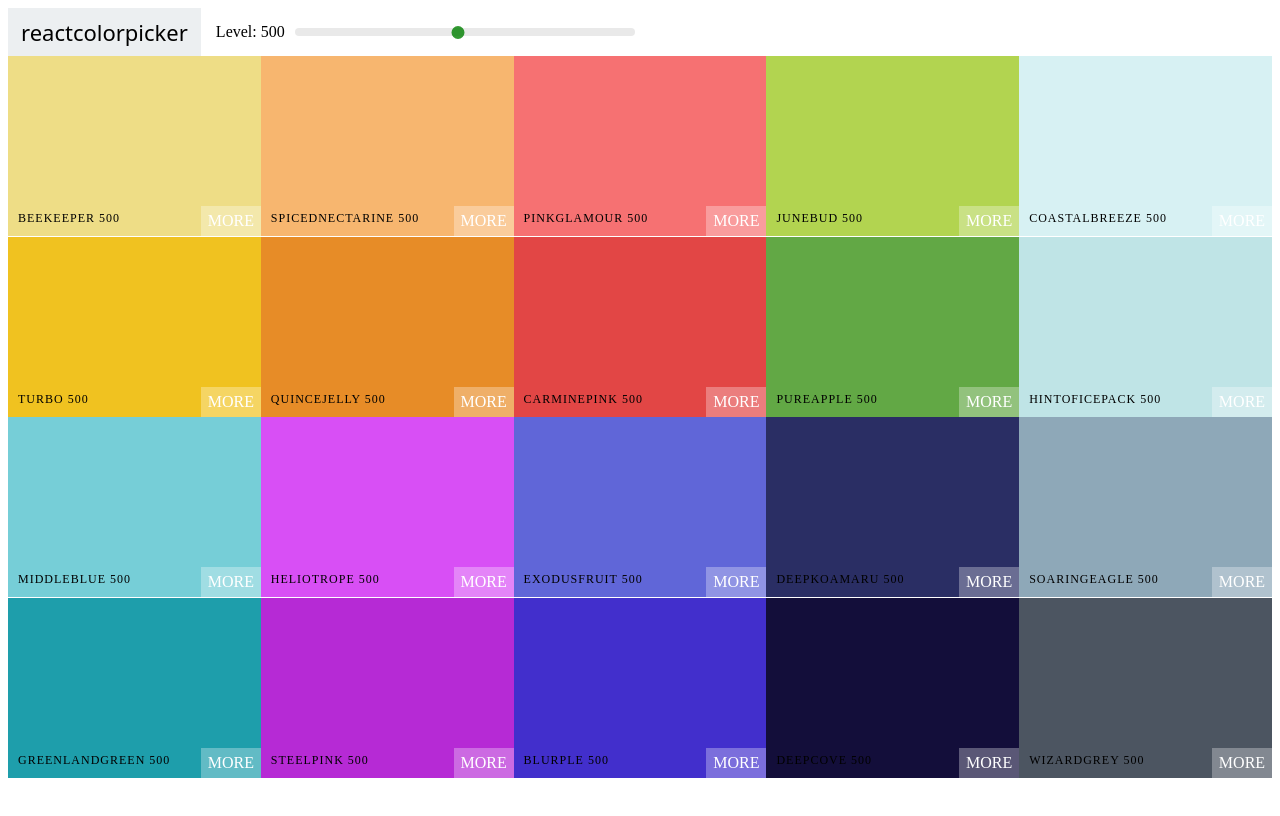
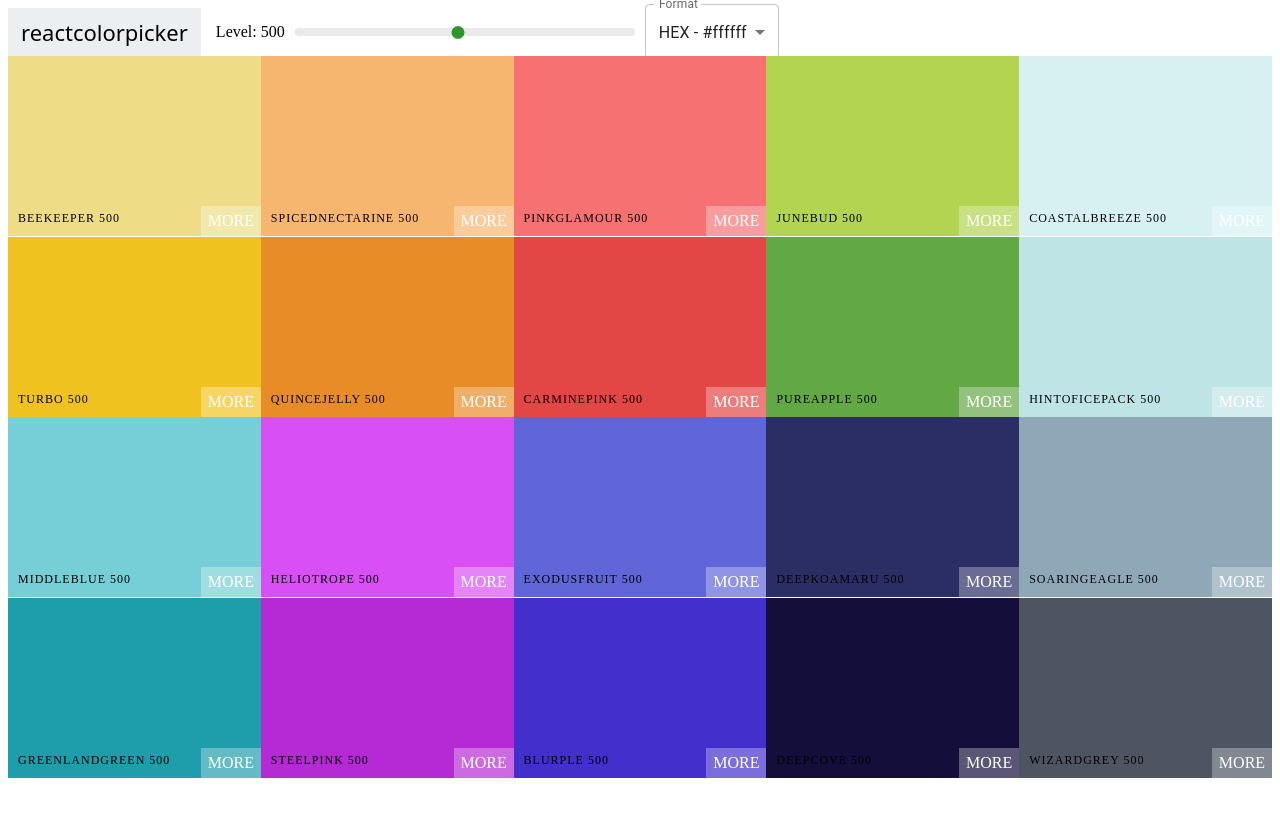
Before and after one commit to sterlingbarton/color-palette, a React (Vite) app in the folder color-palette/: page / in a window 1280 px wide. Built offline with nearby package versions, Linux system fonts and the light colour scheme.

Commit message:
added mui and controlled select, fixed bug in color helpers function

```diff
--- a/color-palette/src/Navbar.jsx
+++ b/color-palette/src/Navbar.jsx
@@ -1,10 +1,19 @@
-import React from 'react'
+import {useState} from 'react'
 import Slider from 'rc-slider';
+import Select from '@mui/material/Select';
+import MenuItem from '@mui/material/MenuItem';
+import FormControl from '@mui/material/FormControl';
+import InputLabel from '@mui/material/InputLabel';
 import 'rc-slider/assets/index.css';
 import './Navbar.css'
 
 
-export default function Navbar({level, changeLevel}) {
+export default function Navbar({level, changeLevel, format, setFormat, changeFormat}) {
+    function handleChange(e){
+        setFormat(e.target.value)
+        changeFormat(e.target.value)
+    }
+
   return (
     <header className='navbar'>
         <div className='logo'>
@@ -16,6 +25,22 @@ export default function Navbar({level, changeLevel}) {
                 <Slider min={100} max={900} step={100} value={level} onChange={changeLevel}/>
             </div>
         </div>
+        <div className='select-container'>
+            <FormControl fullwidth>
+                <InputLabel id="demo-simple-select-label">Format</InputLabel>
+                <Select
+                labelId="select-label"
+                id="format-select"
+                value={format}
+                label="format"
+                onChange={handleChange}
+                >
+                <MenuItem value='hex'>HEX - #ffffff</MenuItem>
+                <MenuItem value='rgb'>RGB - rgb(255,255,255)</MenuItem>
+                <MenuItem value='rgba'>RGBA - rgba(255,255,255,1.0)</MenuItem>
+                </Select>
+            </FormControl>
+        </div>
     </header>
   )
 }
--- a/color-palette/src/Palette.jsx
+++ b/color-palette/src/Palette.jsx
@@ -6,16 +6,23 @@ import './Palette.css'
 
 export default function Palette({palette}) {
     const [level, setLevel] = useState(500)
+    const [format, setFormat] = useState('hex')
+
     const colorBoxes = palette.colors[level].map((color) => {
-        return <ColorBox key={color.name} background={color.hex} name={color.name}/>
+        return <ColorBox key={color.name} background={color[format]} name={color.name}/>
     })
+
+    function changeFormat(value){
+        setFormat(value)
+    }
 
     function changeLevel(level){
         setLevel(level)
     }
+
   return (
     <div className="palette">
-        <Navbar level={level} changeLevel={changeLevel} />
+        <Navbar level={level} changeLevel={changeLevel} format={format} setFormat={setFormat} changeFormat={changeFormat}/>
         <div className="palette-colors">
             {colorBoxes}
         </div>
--- a/color-palette/src/colorHelpers.jsx
+++ b/color-palette/src/colorHelpers.jsx
@@ -19,7 +19,7 @@ function generatePalette(starterPalette){
                 name: `${color.name} ${levels[i]}`,
                 id: color.name.toLowerCase().replace(/ /g, '-'),
                 hex: scale[i],
-                rbg: chroma(scale[i]).css(),
+                rgb: chroma(scale[i]).css(),
                 rgba: chroma(scale[i])
                     .css()
                     .replace('rgb', 'rgba')
--- a/package.json
+++ b/package.json
@@ -1,5 +1,9 @@
 {
   "dependencies": {
+    "@emotion/react": "^11.11.1",
+    "@emotion/styled": "^11.11.0",
+    "@fontsource/roboto": "^5.0.5",
+    "@mui/material": "^5.14.0",
     "chroma-js": "^2.0.3",
     "rc-slider": "^10.2.1",
     "react-copy-to-clipboard": "^5.1.0"
```
Also changed, not shown: 1 other file (tests, documents, lock files or other folders).
